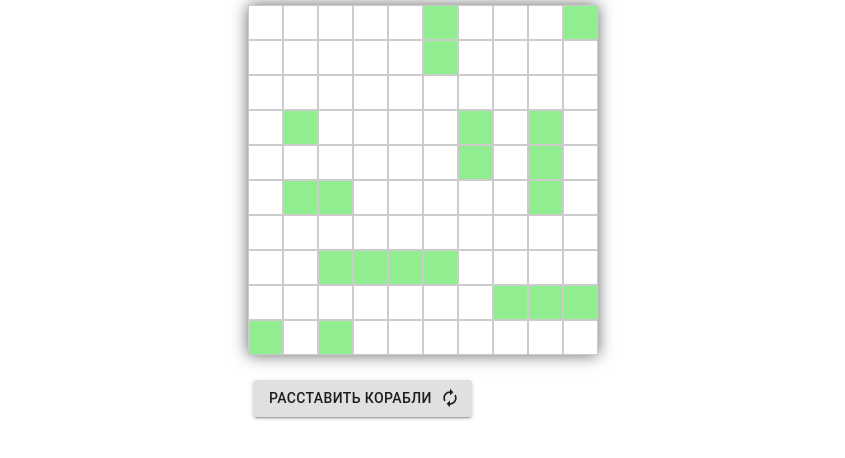
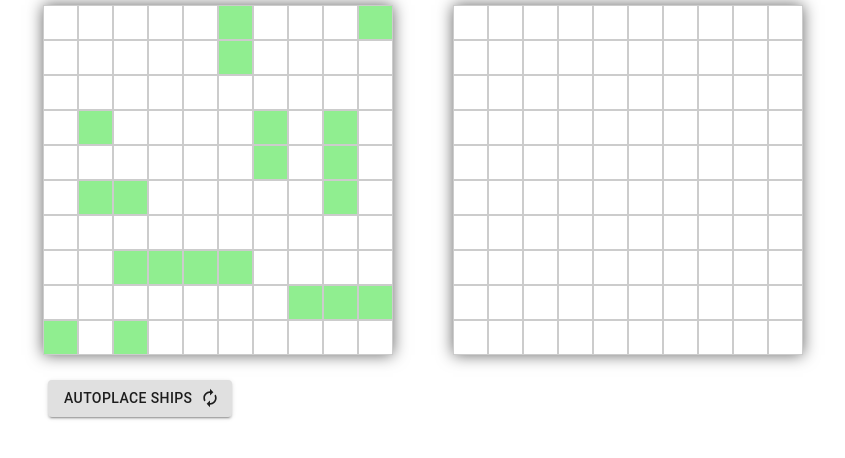
Before and after one commit to v0f/react-game, a React (Create React App) app: page / in a window 1280 px wide. Shown: the top 458 px of the page, without its empty margins (217-1062 px from the left). Built offline with nearby package versions, Linux system fonts and the light colour scheme.

Commit message:
feat: add player2 board

```diff
--- a/src/components/Game/Game.jsx
+++ b/src/components/Game/Game.jsx
@@ -6,17 +6,20 @@ import { getEmptyBoard, generateShips } from '../../logic';
 import './Game.css';
 
 function Game() {
-  const [state, setState] = useState(getEmptyBoard);
+  const [board1State, setBoard1State] = useState(getEmptyBoard);
+  const [board2State, setBoard2State] = useState(getEmptyBoard);
 
-  useEffect(() => setState(generateShips()), []);
+  // ships auto placement
+  useEffect(() => setBoard1State(generateShips()), []);
+  useEffect(() => setBoard2State(generateShips()), []);
 
-  const handleClick = () => setState(generateShips());
+  const handleClick = () => setBoard1State(generateShips());
 
   return (
     <div className="Game">
       <div className="boards">
-        <Board className="player1" boardState={state} />
-        {/* <Board className="player2" /> */}
+        <Board className="player1" boardState={board1State} />
+        <Board className="player2" boardState={board2State} />
       </div>
       <Button
         className="genShipsButton"
@@ -25,7 +28,7 @@ function Game() {
         endIcon={<AutorenewIcon />}
         onClick={handleClick}
       >
-        расставить корабли
+        autoplace ships
       </Button>
     </div>
   );
```
